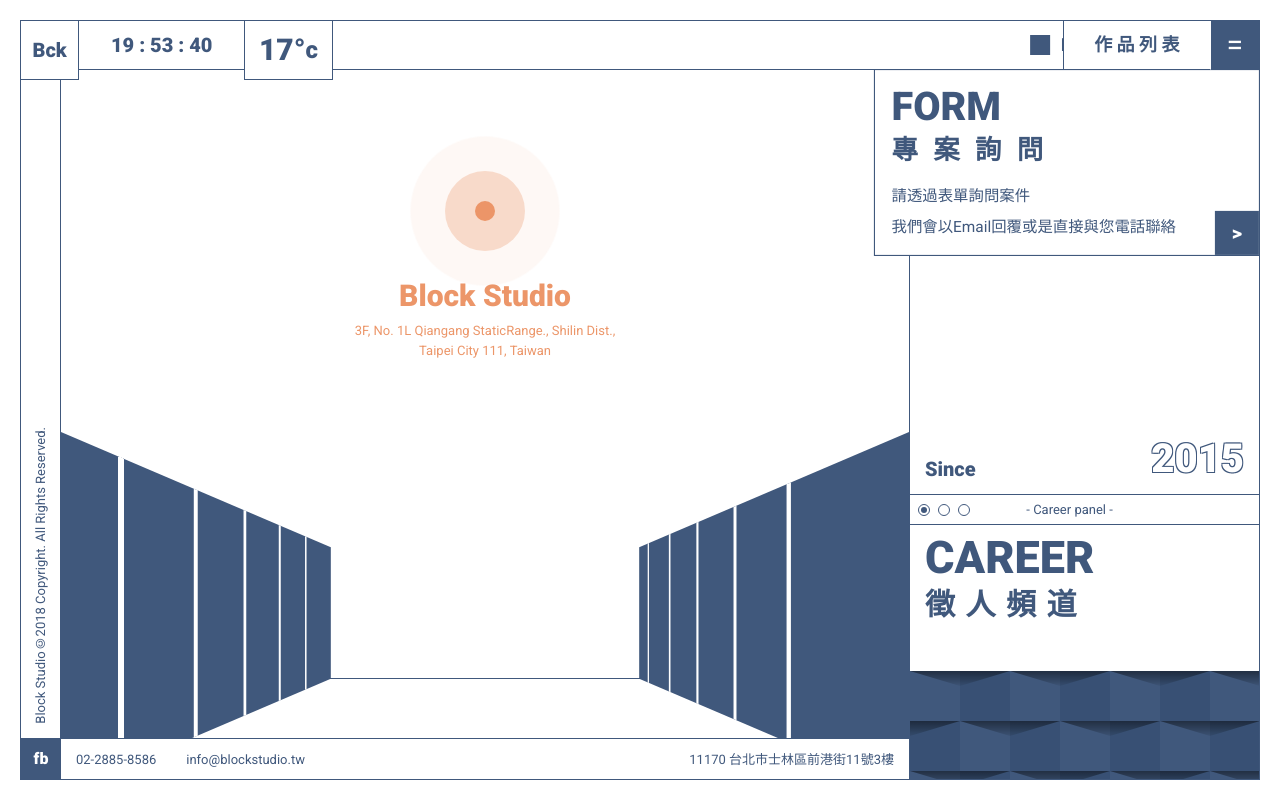
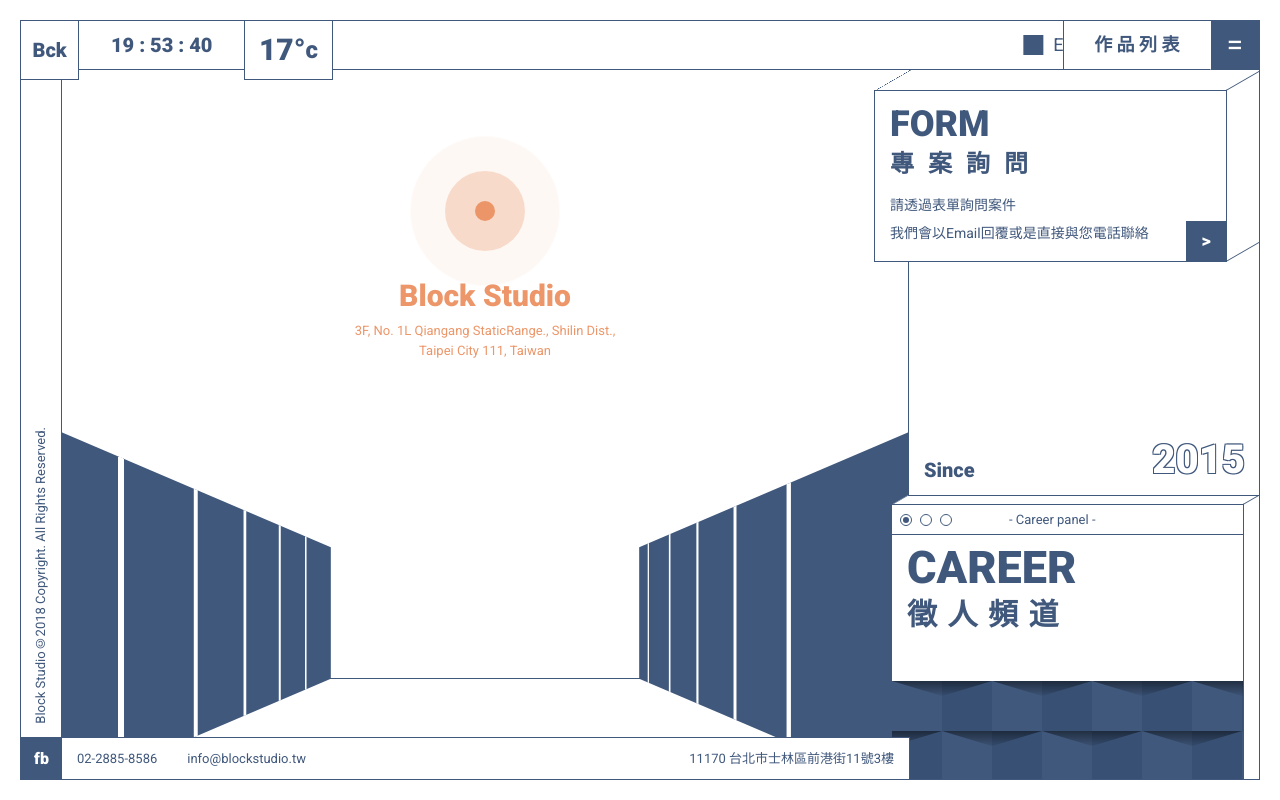
Before and after one commit to bubblecigar/blockstudio, a React (Create React App) app: page / in a window 1280 px wide. Built offline with nearby package versions, Linux system fonts and the light colour scheme.

Commit message:
op floating block

```diff
--- a/src/Footer.js
+++ b/src/Footer.js
@@ -18,7 +18,7 @@
 
 
   > div {
-    height: 40px;
+    height: 41px;
     display: flex;
     align-items: center;
     justify-content: center;
@@ -26,7 +26,7 @@
   }
 
   .fb {
-    width: 40px;
+    width: 41px;
     background: var(--main);
     color: white;
     font-size: 16px;
--- a/src/Introduction.js
+++ b/src/Introduction.js
@@ -1,4 +1,5 @@
 import styled from 'styled-components'
+import { FloatingBlock2 } from './animationUtils'
 
 const IntroductionWrapper = styled.div`
   background: white;
@@ -6,12 +7,25 @@
   display: flex;
   flex-flow: column;
 
+  ::after {
+    content: '';
+    height: 100%;
+    width: 0;
+    border-right: 1px solid var(--main);
+    position: absolute;
+    right: -2px;
+    z-index: 60;
+  }
+
   @media (max-width: 1025px) {
     width: 100%;
+    ::after {
+      display: none;
+    }
   }
 
   > div {
-    border: 1px solid var(--main);
+    outline: 1px solid var(--main);
     margin-top: -1px;
 
     @media (max-width: 1025px) {
@@ -32,13 +46,12 @@
     justify-content: space-between;
     position: relative;
 
-    transform-origin: 100% 0;
-    transform: scale(1.1);
+    // transform-origin: 100% 0;
+    // transform: scale(1.1);
     background: white;
-    z-index: 2;
-    @media (max-width: 1025px) {
-      transform: scale(1);
-    }
+    // @media (max-width: 1025px) {
+    //   // transform: scale(1);
+    // }
 
     > * {
       padding: var(--gap-m);
@@ -73,23 +86,27 @@
       font-weight: bold;
       font-size: 18px;
     }
+    z-index: 15;
   }
   .since {
+    z-index: 10;
+    background: white;
     flex-basis: 0;
     flex-grow: 0.5;
     display: flex;
     justify-content: space-between;
     align-items: flex-end;
-    padding: var(--gap-m);
     position: relative;
 
     p {
       font-size: 20px;
       font-weight: bold;
+      padding: var(--gap-m);
     }
     .year {
       font-size: 40px;
       font-weight: bold;
+      padding: var(--gap-m);
       color: white;
       text-shadow:
       -1px -1px 0 var(--main),
@@ -161,19 +178,19 @@
 export const Introduction = () => {
   return (
     <IntroductionWrapper>
-      <div className='ask'>
+      <FloatingBlock2 className='ask' init={'pop'} factor={2} top={-1}>
         <div>
           <h2>FORM</h2>
           <h3>專 案 詢 問</h3>
         </div>
         <p>請透過表單詢問案件<br />我們會以Email回覆或是直接與您電話聯絡</p>
         <div className='button'>></div>
-      </div>
-      <div className='since'>
+      </FloatingBlock2>
+      <FloatingBlock2 className='since' factor={3}>
         <p>Since</p>
         <div className='year'>2015</div>
-      </div>
-      <div className='carrer'>
+      </FloatingBlock2>
+      <FloatingBlock2 className='carrer' init={'pop'} factor={1}>
         <div className='nav'>
           <div>
             <div className='dot' />
@@ -188,7 +205,7 @@
           <h3>徵 人 頻 道</h3>
         </div>
         <div className='ground'></div>
-      </div>
+      </FloatingBlock2>
     </IntroductionWrapper >
   )
 }
--- a/src/Nav.js
+++ b/src/Nav.js
@@ -71,6 +71,8 @@
       height: 25px;
     }
     span {
+      display: block;
+      width: 100%;
       animation: ${runningText} 15s linear infinite;
       @media (max-width: 700px) {
         display: none;
--- a/src/Projects.js
+++ b/src/Projects.js
@@ -9,6 +9,8 @@
   display: flex;
   align-items: center;
   flex-wrap: wrap;
+  background: white;
+  z-index: 50;
 
   .buttonWrap {
     align-self: flex-end;
--- a/src/Side.js
+++ b/src/Side.js
@@ -11,7 +11,7 @@
   }
 
   flex-grow: 1;
-  width: 40px;
+  width: 41px;
   border-right: var(--main) 1px solid;
   writing-mode: vertical-rl;
   text-orientation: mixed;
--- a/src/animationUtils.js
+++ b/src/animationUtils.js
@@ -82,3 +82,56 @@
     transition: width .4s cubic-bezier(.7,0,.3,1);
   }
 `
+
+export const FloatingBlock2 = styled.div`
+  @media (max-width: 1025px) {
+    transform: none;
+    ::after, ::before {
+      display: none;
+    }
+  }
+
+  position: relative;
+  background: ${props => props.blockColor || 'white'};
+  transition: transform .4s cubic-bezier(.7,0,.3,1);
+  ${props => props.init === 'pop' ? `transform: translate(-${17 * props.factor}px, ${11 * props.factor}px);` : ''}
+  z-index: 1;
+  &:hover {
+    ${props => props.init === 'pop' ? 'transform: translate(0, 0);' : `transform: translate(-${17 * props.factor}px, ${11 * props.factor}px);`}
+    @media (max-width: 1025px) {
+      transform: none;
+    }
+  }
+  ::before {
+    z-index: -1;
+    content: '';
+    left: ${props => props.left || -1}px;
+    background: ${props => props.blockColor || 'white'};
+    border-left: 1px solid var(--main);
+    border-right: 1px solid var(--main);
+
+    position: absolute;
+    width: 100%;
+    height: 100%;
+    bottom: 100%;
+    transform-origin: 0 100%;
+    transform: skew(-60deg);
+    transition: height .4s cubic-bezier(.7,0,.3,1);
+  }
+  ::after {
+    top: ${props => props.top || -1}px;
+    z-index: -1;
+    content: '';
+    background: ${props => props.blockColor || 'white'};
+    border-left: 1px solid var(--main);
+    border-top: 1px solid var(--main);
+    border-bottom: 1px solid var(--main);
+    position: absolute;
+    width: 100%;
+    height: 100%;
+    left: 100%;
+    transform-origin: 0 50%;
+    transform: skewY(-30deg);
+    transition: width .4s cubic-bezier(.7,0,.3,1);
+  }
+`
```
